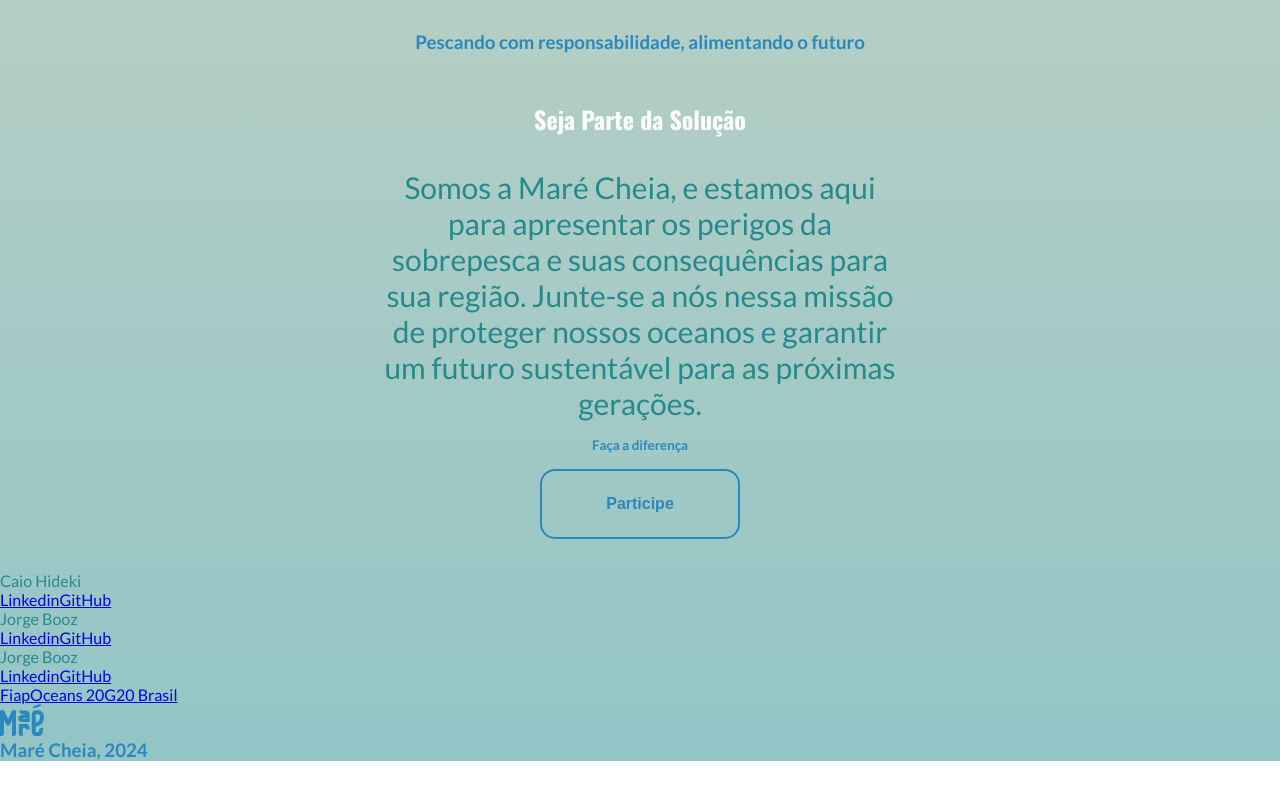
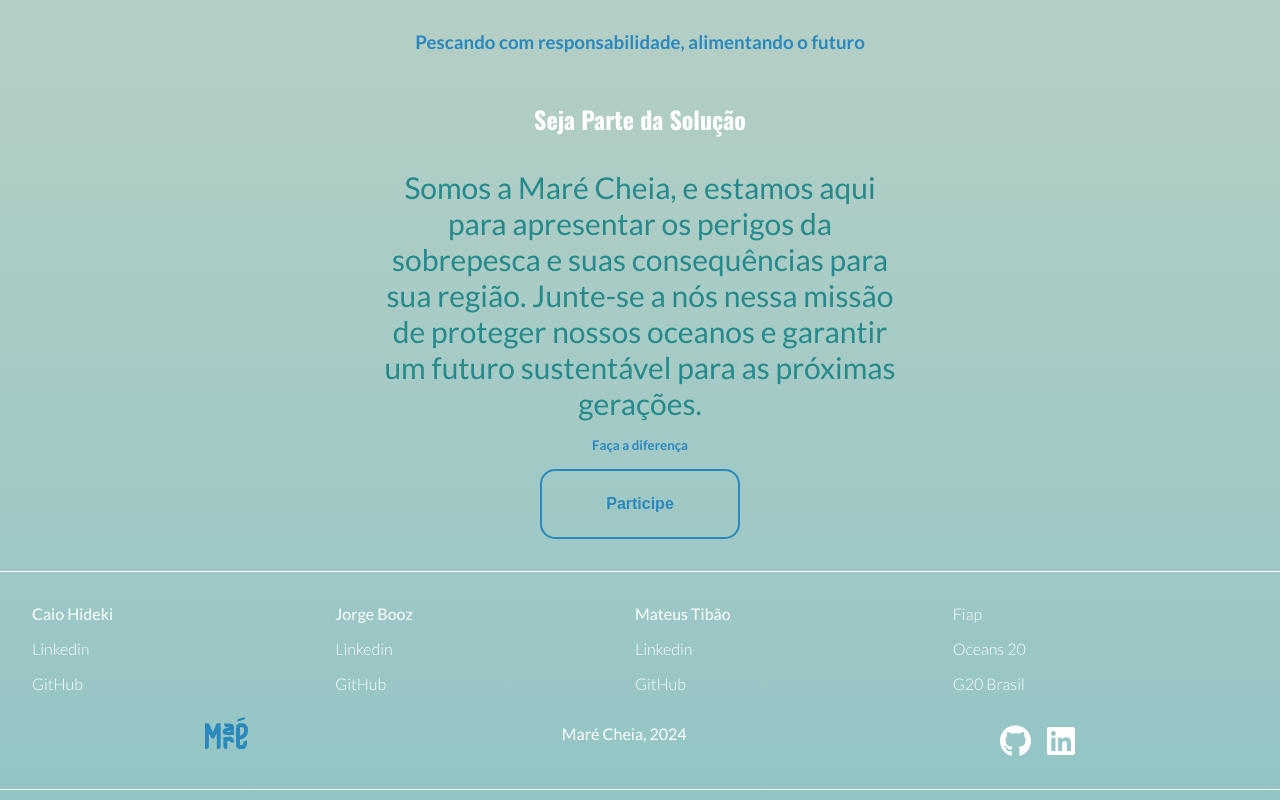
Before and after one commit to jorgebooz/MareCheia, a React (Vite) app: page / in a window 1280 px wide. Shown: the part 1683-2483 px from the top of the page. Before the commit the page ends 2444 px from the top, so only its background shows below. Built offline with nearby package versions, Linux system fonts and the light colour scheme.

Commit message:
feat: footer style

```diff
--- a/package.json
+++ b/package.json
@@ -10,6 +10,10 @@
     "preview": "vite preview"
   },
   "dependencies": {
+    "@fortawesome/fontawesome-svg-core": "^6.5.2",
+    "@fortawesome/free-brands-svg-icons": "^6.5.2",
+    "@fortawesome/free-solid-svg-icons": "^6.5.2",
+    "@fortawesome/react-fontawesome": "^0.2.2",
     "react": "^18.2.0",
     "react-dom": "^18.2.0",
     "react-router-dom": "^6.23.1"
--- a/src/components/Footer.jsx
+++ b/src/components/Footer.jsx
@@ -1,34 +1,49 @@
 import {} from 'react';
 import logo from '../assets/Nav/Logo mare.svg'
+import styles from '../css/Footer.module.css'
+import { FontAwesomeIcon } from '@fortawesome/react-fontawesome';
+import { faGithub, faLinkedin } from '@fortawesome/free-brands-svg-icons';
 
 function Footer() {
 
   return (
     <footer className="footer">
-      <div>
+
+      <div className={`${styles.caio} ${styles.card}`}>
         <p>Caio Hideki</p>
         <a href='https://www.linkedin.com/in/caio-hideki-cardenas-ishizu-24208a243/'>Linkedin</a>
         <a href='https://github.com/Gh0stE11'>GitHub</a>
       </div>
-      <div>
+      <div className={`${styles.jorge} ${styles.card}`}>
         <p>Jorge Booz</p>
         <a href='https://www.linkedin.com/in/jorge-booz-4038a2213/'>Linkedin</a>
         <a href='https://github.com/jorgebooz'>GitHub</a>
       </div>
-      <div>
-        <p>Jorge Booz</p>
+      <div className={`${styles.tibao} ${styles.card}`}>
+        <p>Mateus Tibão</p>
         <a href='https://www.linkedin.com/in/mateustibao/'>Linkedin</a>
         <a href='https://github.com/MateusTibao'>GitHub</a>
       </div>
-      <div>
+      <div className={`${styles.fiap} ${styles.card}`}>
         <a href="https://www.fiap.com.br/">Fiap</a>
         <a href="https://www.g20.org/pt-br/g20-social/grupos-de-engajamento/oceans-20">Oceans 20</a>
         <a href="https://www.g20.org/pt-br">G20 Brasil</a>
       </div>
 
-      <img src={logo} alt="logo" />
-      <h3>Maré Cheia, 2024</h3>
 
+      <div className={styles.baixo}>
+        <img src={logo} alt="logo" className={styles.logo} />
+        <p className={styles.direitos}>Maré Cheia, 2024</p>
+
+        <div className={styles.icons}>
+          <a href="link do projeto">
+            <FontAwesomeIcon icon={faGithub} size="2x" />
+          </a>
+          <a href="post do projeto">
+            <FontAwesomeIcon icon={faLinkedin} size="2x" />
+          </a>
+        </div>
+        </div>
     </footer>
 
     );
--- a/src/css/Footer.module.css
+++ b/src/css/Footer.module.css
@@ -0,0 +1,57 @@
+.caio { grid-area: caio; }
+.jorge { grid-area: jorge }
+.tibao { grid-area: tibao}
+.fiap { grid-area: fiap}
+.baixo { grid-area: baixo}
+
+footer{
+
+    border-top: solid 1px #fff;
+    padding: 2rem 2rem 1rem 2rem;
+    display: grid;
+    grid-template-areas:
+    'caio jorge tibao fiap'
+    'caio jorge tibao fiap'
+    'baixo baixo baixo baixo';
+    border-bottom: solid 1px #fff;
+    margin-bottom: 1rem;
+}
+
+.card{
+    display: flex;
+    flex-direction: column;
+    gap: 1rem;
+}
+.card a{
+    text-decoration: none;
+    font-weight: 300;
+    color: #fff;
+}
+
+footer p{
+    color: #fff;
+    font-weight: 500;
+}
+
+.baixo{
+    display: flex;
+    justify-content: space-around;
+    padding: 1rem;
+    align-items: center;
+}
+
+.icons {
+    display: flex;
+    justify-content: center;
+    gap: 1rem;
+    margin-top: 1rem;
+  }
+
+.icons a {
+    color: #fff; /* Cor dos ícones */
+    transition: color 0.3s ease;
+}
+
+.icons a:hover {
+    color: var(--sea-green);
+}
```
Also changed, not shown: 1 other file (tests, documents, lock files or other folders).
